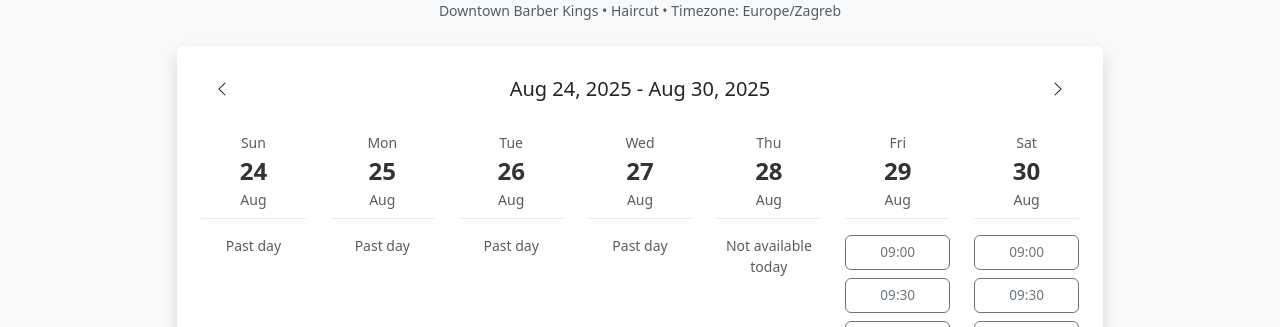
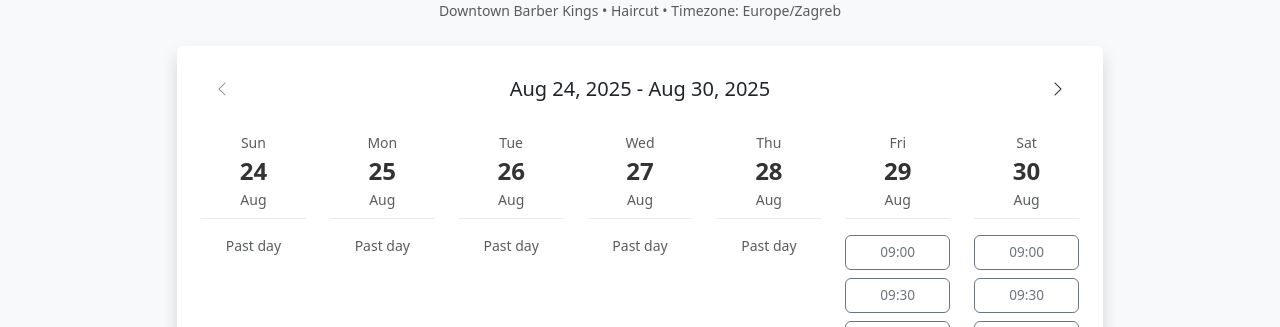
Before and after one commit to GoldenSpade/barber-kings, a Vue app: page /booking in a window 1280 px wide. Both pictures are taken after a click on the element 402 px from the left and 541 px from the top of the page. Shown: the part 337-664 px from the top of the page. Built offline with nearby package versions, Linux system fonts and the light colour scheme.

Commit message:
more date slots for "Choose Your Time" block

```diff
--- a/src/pages/BookingPage.vue
+++ b/src/pages/BookingPage.vue
@@ -118,11 +118,21 @@
             <div class="bg-white rounded shadow p-4">
               <!-- Calendar Navigation -->
               <div class="d-flex justify-content-between align-items-center mb-4">
-                <button class="btn btn-link text-dark" @click="bookingStore.previousWeek">
+                <button
+                  class="btn btn-link text-dark"
+                  @click="bookingStore.previousWeek"
+                  :disabled="!bookingStore.canGoToPreviousWeek"
+                  :class="{ 'opacity-50': !bookingStore.canGoToPreviousWeek }"
+                >
                   <i class="bi bi-chevron-left"></i>
                 </button>
                 <h5 class="mb-0">{{ formattedDateRange }}</h5>
-                <button class="btn btn-link text-dark" @click="bookingStore.nextWeek">
+                <button
+                  class="btn btn-link text-dark"
+                  @click="bookingStore.nextWeek"
+                  :disabled="!bookingStore.canGoToNextWeek"
+                  :class="{ 'opacity-50': !bookingStore.canGoToNextWeek }"
+                >
                   <i class="bi bi-chevron-right"></i>
                 </button>
               </div>
--- a/src/stores/booking.js
+++ b/src/stores/booking.js
@@ -58,7 +58,7 @@ export const useBookingStore = defineStore('booking', () => {
     const days = []
     const start = new Date(currentWeekStart.value)
 
-    // Show 1 week (7 days) - slider approach
+    // Show 1 week (7 days) - slider approach for extended calendar
     for (let i = 0; i < 7; i++) {
       const date = new Date(start)
       date.setDate(start.getDate() + i)
@@ -74,15 +74,16 @@ export const useBookingStore = defineStore('booking', () => {
       let reason = ''
       let timeSlots = []
 
-      if (date < today) {
+      // Check if date is within our allowed range (tomorrow to +3 months)
+      if (date < minDate.value) {
         available = false
         reason = 'Past day'
+      } else if (date > maxDate.value) {
+        available = false
+        reason = 'Too far ahead'
       } else if (date.getDay() === 0) { // Sunday
         available = false
         reason = 'Closed'
-      } else if (date.getTime() === today.getTime()) {
-        available = false
-        reason = 'Not available today'
       } else {
         // Generate time slots for available days (9:00-21:00, 30min intervals)
         timeSlots = generateTimeSlots()
@@ -131,6 +132,42 @@ export const useBookingStore = defineStore('booking', () => {
     return `${dateStr} at ${selectedTime.value}`
   })
 
+  // Calendar limits: from tomorrow to current month + 2 months
+  const minDate = computed(() => {
+    const tomorrow = new Date()
+    tomorrow.setDate(tomorrow.getDate() + 1)
+    tomorrow.setHours(0, 0, 0, 0)
+    return tomorrow
+  })
+
+  const maxDate = computed(() => {
+    const today = new Date()
+    const maxDate = new Date(today.getFullYear(), today.getMonth() + 3, 0) // Last day of current month + 2 months
+    maxDate.setHours(23, 59, 59, 999)
+    return maxDate
+  })
+
+  // Navigation controls
+  const canGoToPreviousWeek = computed(() => {
+    const prevWeekStart = new Date(currentWeekStart.value)
+    prevWeekStart.setDate(prevWeekStart.getDate() - 7)
+
+    const minWeekStart = new Date(minDate.value)
+    minWeekStart.setDate(minWeekStart.getDate() - minWeekStart.getDay())
+
+    return prevWeekStart >= minWeekStart
+  })
+
+  const canGoToNextWeek = computed(() => {
+    const nextWeekStart = new Date(currentWeekStart.value)
+    nextWeekStart.setDate(nextWeekStart.getDate() + 7)
+
+    const maxWeekStart = new Date(maxDate.value)
+    maxWeekStart.setDate(maxWeekStart.getDate() - maxWeekStart.getDay())
+
+    return nextWeekStart <= maxWeekStart
+  })
+
   // Actions
   const selectLocation = (location) => {
     selectedLocation.value = location
@@ -154,13 +191,27 @@ export const useBookingStore = defineStore('booking', () => {
   const previousWeek = () => {
     const newDate = new Date(currentWeekStart.value)
     newDate.setDate(newDate.getDate() - 7) // Move 1 week back
-    currentWeekStart.value = newDate
+
+    // Don't go before the minimum date
+    const minWeekStart = new Date(minDate.value)
+    minWeekStart.setDate(minWeekStart.getDate() - minWeekStart.getDay()) // Find Sunday of min date week
+
+    if (newDate >= minWeekStart) {
+      currentWeekStart.value = newDate
+    }
   }
 
   const nextWeek = () => {
     const newDate = new Date(currentWeekStart.value)
     newDate.setDate(newDate.getDate() + 7) // Move 1 week forward
-    currentWeekStart.value = newDate
+
+    // Don't go past the maximum date
+    const maxWeekStart = new Date(maxDate.value)
+    maxWeekStart.setDate(maxWeekStart.getDate() - maxWeekStart.getDay()) // Find Sunday of max date week
+
+    if (newDate <= maxWeekStart) {
+      currentWeekStart.value = newDate
+    }
   }
 
   const submitBooking = () => {
@@ -196,15 +247,16 @@ export const useBookingStore = defineStore('booking', () => {
   }
 
   const initializeCalendar = () => {
-    // Initialize with current week starting from Sunday
-    const today = new Date()
+    // Initialize calendar starting from tomorrow
+    const tomorrow = new Date()
+    tomorrow.setDate(tomorrow.getDate() + 1)
 
-    // Find the current week's Sunday
-    const dayOfWeek = today.getDay()
-    const currentWeekSunday = new Date(today)
-    currentWeekSunday.setDate(today.getDate() - dayOfWeek)
+    // Find the week that contains tomorrow
+    const dayOfWeek = tomorrow.getDay()
+    const weekSunday = new Date(tomorrow)
+    weekSunday.setDate(tomorrow.getDate() - dayOfWeek)
 
-    currentWeekStart.value = currentWeekSunday
+    currentWeekStart.value = weekSunday
   }
 
   return {
@@ -221,6 +273,10 @@ export const useBookingStore = defineStore('booking', () => {
     weekDays,
     formatDateRange,
     formatBookingDate,
+    minDate,
+    maxDate,
+    canGoToPreviousWeek,
+    canGoToNextWeek,
 
     // Actions
     selectLocation,
```
